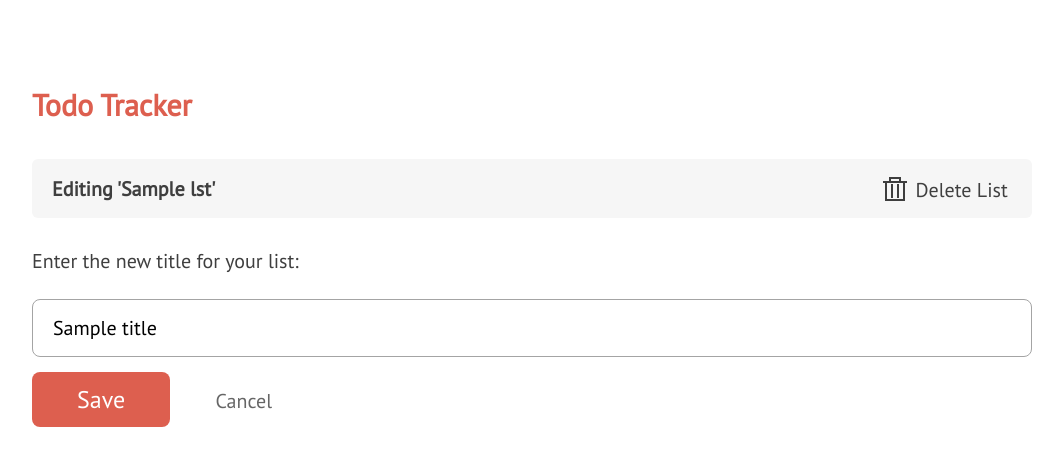
After one commit to sethdroberts/todo_app, a Flask app: template templates/edit-list.html in a window 1280 px wide. The commit adds this page. Shown: the top 466 px of the page, without its empty margins (108-1171 px from the left). Run offline with Flask 3, Linux system fonts and the light colour scheme; the template is opened without the code that fills it: most values are stand-ins (such as "Sample title", 1, 10 or a date in 2020).

Commit message:
Added todo editing and deletion

```diff
--- a/app.py
+++ b/app.py
@@ -10,13 +10,26 @@ from flask import (
     url_for,
 )
 
-from todos.utils import error_for_list_title, get_list_by_id
-from werkzeug.exceptions import NotFound
-
+from todos.utils import (
+    error_for_list_title,
+    get_list_by_id,
+    get_todo_by_id,
+    mark_all_complete,
+    todos_remaining,
+    is_list_completed,
+    is_todo_completed,
+    sort_items,
+)
 # poetry run python app.py
 
 app = Flask(__name__)
 app.secret_key = 'secret1'
+
+@app.context_processor
+def list_utilities_processor():
+    return dict(
+        is_list_completed=is_list_completed
+    )
 
 @app.before_request
 def initialize_session():
@@ -29,7 +42,8 @@ def index():
 
 @app.route('/lists')
 def get_lists():
-    return render_template('lists.html', lists=session['lists'])
+    lists = sort_items(session['lists'], is_list_completed)
+    return render_template('lists.html', lists=lists, todos_remaining=todos_remaining)
 
 @app.route('/lists', methods=["POST"])
 def create_list():
@@ -57,20 +71,16 @@ def add_todo_list():
 @app.route('/lists/<list_id>')
 def get_list(list_id):
     lst = get_list_by_id(list_id, session['lists'])
-    if not lst:
-        raise NotFound(description="List not found")
+    lst['todos'] = sort_items(lst['todos'], is_todo_completed)
     return render_template('list.html', lst=lst)
 
 @app.route("/lists/<list_id>/todos", methods=["POST"])
 def create_todo(list_id):
     todo = request.form["todo"].strip()
     lst = get_list_by_id(list_id, session['lists'])
-    if not lst:
-        raise NotFound('List not found')
-
     if not 1 <= len(todo) <= 100:
         flash('Todo name must be between 1 and 100 characters', 'error')
-        return render_template('list.html', lst=lst)
+        return redirect(url_for('get_list', list_id=list_id), )
 
     lst['todos'].append({
         'title': todo,
@@ -82,5 +92,57 @@ def create_todo(list_id):
     return redirect(url_for('get_list', list_id=list_id), )
 
 
+@app.route('/lists/<list_id>/todos/<todo_id>/toggle', methods=["POST"])
+def update_todo(list_id, todo_id):
+    lst = get_list_by_id(list_id, session['lists'])
+    todo = get_todo_by_id(todo_id, lst['todos'])
+    todo['completed'] = (request.form['completed'] == 'True')
+    flash('The todo has been updated', 'success')
+    session.modified = True
+    return redirect(url_for('get_list', list_id = list_id))
+
+@app.route('/lists/<list_id>/todos/<todo_id>/delete', methods=['POST'])
+def delete_todo(list_id, todo_id):
+    lst = get_list_by_id(list_id, session['lists'])
+    todo = get_todo_by_id(todo_id, lst['todos'])
+    lst['todos'].remove(todo)
+    flash('The todo has been deleted', 'success')
+    session.modified = True
+    return redirect(url_for('get_list', list_id = list_id))
+
+@app.route('/lists/<list_id>/complete_all', methods=['POST'])
+def complete_all(list_id):
+    lst = get_list_by_id(list_id, session['lists'])
+    mark_all_complete(lst['todos'])
+    flash('All todos have been completed', 'success')
+    session.modified = True
+    return redirect(url_for('get_list', list_id = list_id))
+
+@app.route('/lists/<list_id>/edit')
+def edit_list(list_id):
+    lst = get_list_by_id(list_id, session['lists'])
+    return render_template('edit-list.html', lst=lst, list_name=lst['title'], list_id=list_id)
+
+@app.route('/lists/<list_id>', methods=["POST"])
+def new_list_name(list_id):
+    list_name = request.form['list_title'].strip()
+    lst = get_list_by_id(list_id, session['lists'])
+
+    if not 1 <= len(list_name) <= 100:
+        flash('Todo name must be between 1 and 100 characters', 'error')
+        return render_template('edit-list.html', lst=lst, list_name=list_name, list_id=list_id)
+
+    lst['title'] = list_name
+    flash('The list name has been updated', 'success')
+    session.modified = True
+    return redirect(url_for('get_list', list_id=list_id))
+
+@app.route('/lists/<list_id>/delete', methods=["POST"])
+def delete_list(list_id):
+    lst = get_list_by_id(list_id, session['lists'])
+    session['lists'].remove(lst)
+    flash('The list has been deleted', 'success')
+    return redirect(url_for('get_lists'))
+
 if __name__ == "__main__":
     app.run(debug=True, port=8080)
--- /dev/null
+++ b/templates/edit-list.html
@@ -0,0 +1,33 @@
+{% extends 'layout.html' %}
+
+{% block content %}
+    <section id='todos'>
+      <header>
+      <h2>Editing '{{ lst.title }}'</h2>
+      <ul>
+        <li>
+          <form class="delete"
+                action="{{ url_for('delete_list', list_id=list_id) }}"
+                method="post">
+            <button class="delete" type="submit">Delete List</button>
+          </form>
+        </li>
+      </ul>
+    </header>
+    </section>
+
+  <form action="{{ url_for('new_list_name', list_id=list_id) }}" method="post">
+    <dl>
+      <dt>
+        <label for="list_title">Enter the new title for your list:</label>
+      </dt>
+      <dd>
+        <input type="text" name="list_title" placeholder="{{list_name}}" value="{{ title }}">
+      </dd>
+    </dl>
+    <fieldset class="actions">
+      <input type="submit" value="Save">
+      <a href="{{ url_for('get_list', list_id = list_id)}}">Cancel</a>
+    </fieldset>
+  </form>
+{% endblock %}
--- a/templates/lists.html
+++ b/templates/lists.html
@@ -7,10 +7,10 @@
     <ul id="lists">
         {% for lst in lists %}
 
-            <li>
+            <li class="{{ 'complete' if is_list_completed(lst) else '' }}">
                 <a href="{{ url_for('get_list', list_id = lst.id) }}">
                     <h2> {{lst.title}} </h2>
-                    <p>{{ lst.todos | length }}</p>
+                    <p>{{ todos_remaining(lst) }} / {{ lst.todos | length }}</p>
                 </a>
             </li>
 
```
Also changed, not shown: templates/list.html (+5 -5 lines), todos/utils.py (+29 -1 lines).
